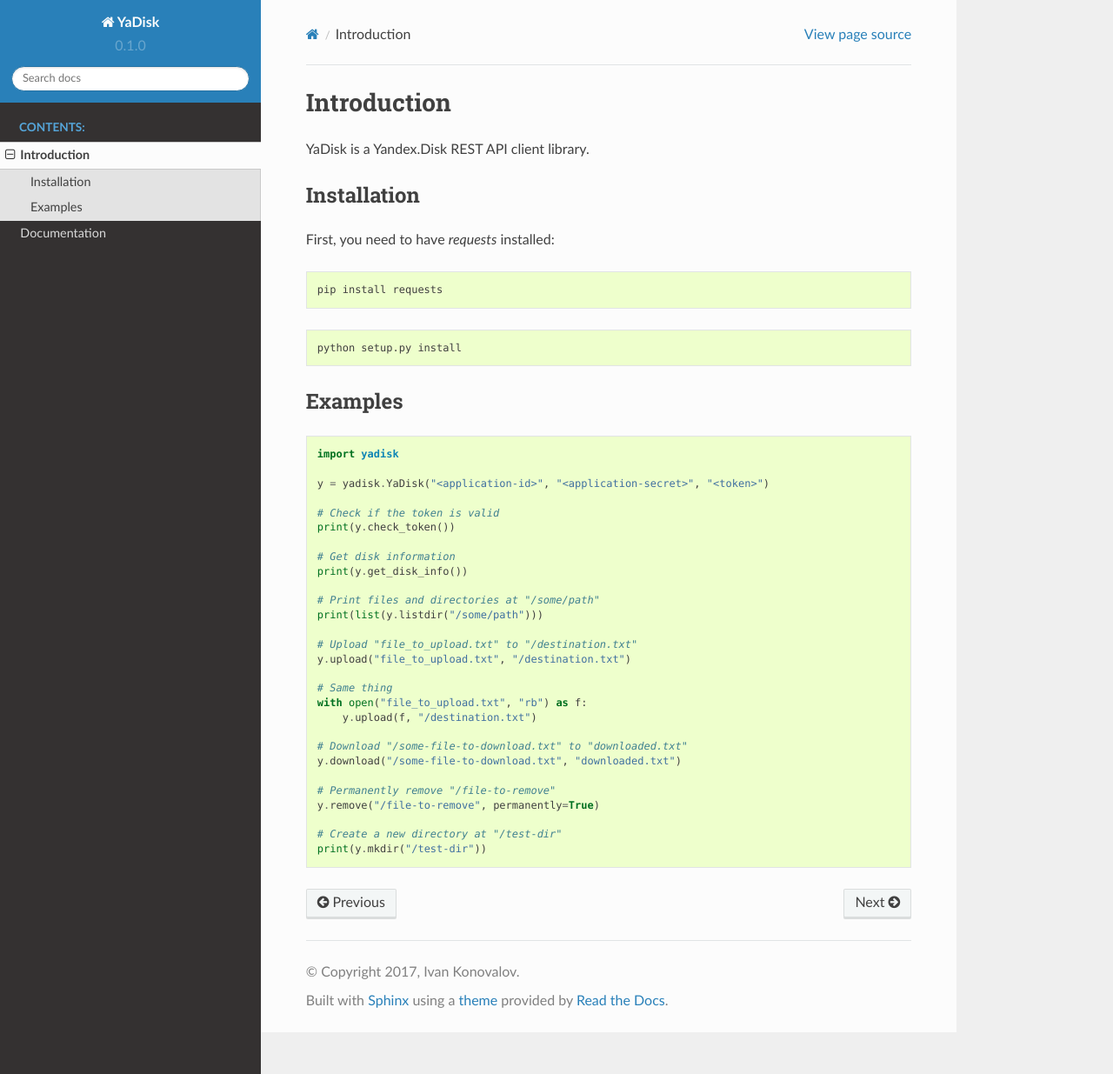
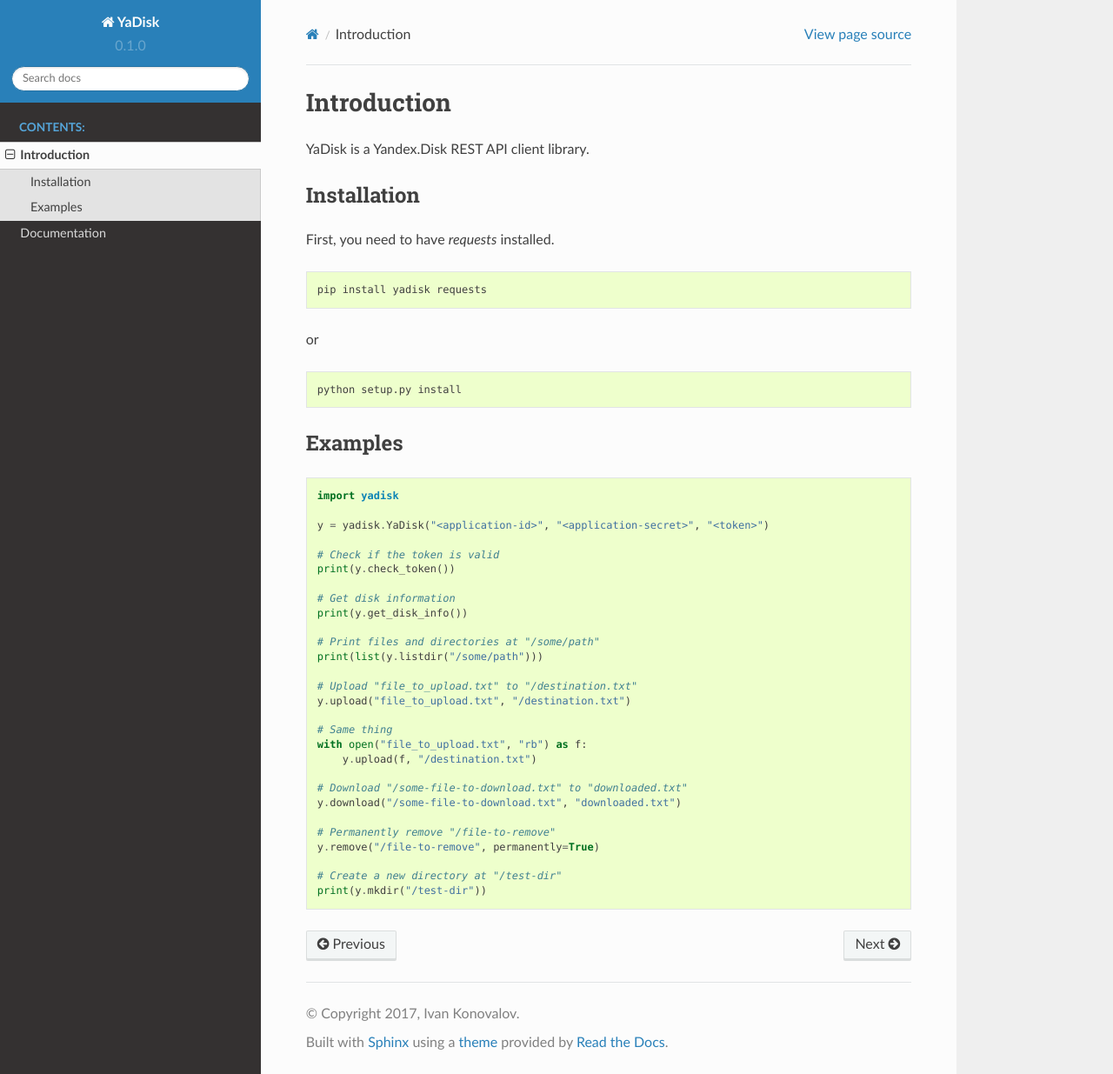
Before and after one commit to ivknv/yadisk, a Sphinx documentation site: the page built from docs/intro.rst, in a window 1280 px wide and 1235 px high. Shown: the whole window at 87% size. Built offline with Sphinx 7.4.7 and the Read the Docs theme 2.0.0, drawn with Linux system fonts in a browser that asks for light colours.

Commit message:
Update installation info

```diff
--- a/README.en.rst
+++ b/README.en.rst
@@ -11,11 +11,13 @@
 Installation
 ************
 
-First, you need to have `requests` installed:
+First, you need to have `requests` installed.
 
 .. code:: bash
 
-    pip install requests
+    pip install yadisk requests
+
+or
 
 .. code:: bash
 
--- a/README.rst
+++ b/README.rst
@@ -11,11 +11,13 @@
 Установка
 *********
 
-Для начала, должен быть установлен `requests`:
+Для начала, должен быть установлен `requests`.
 
 .. code:: bash
 
-    pip install requests
+    pip install yadisk requests
+
+или
 
 .. code:: bash
 
--- a/docs/intro.rst
+++ b/docs/intro.rst
@@ -6,11 +6,13 @@
 Installation
 ************
 
-First, you need to have `requests` installed:
+First, you need to have `requests` installed.
 
 .. code:: bash
 
-    pip install requests
+    pip install yadisk requests
+
+or
 
 .. code:: bash
 
```
